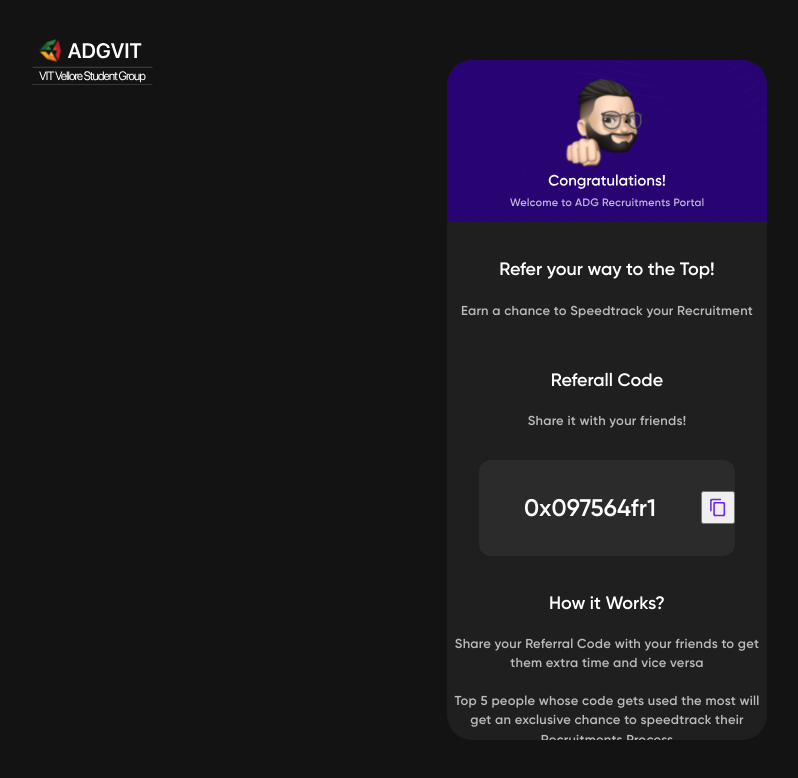
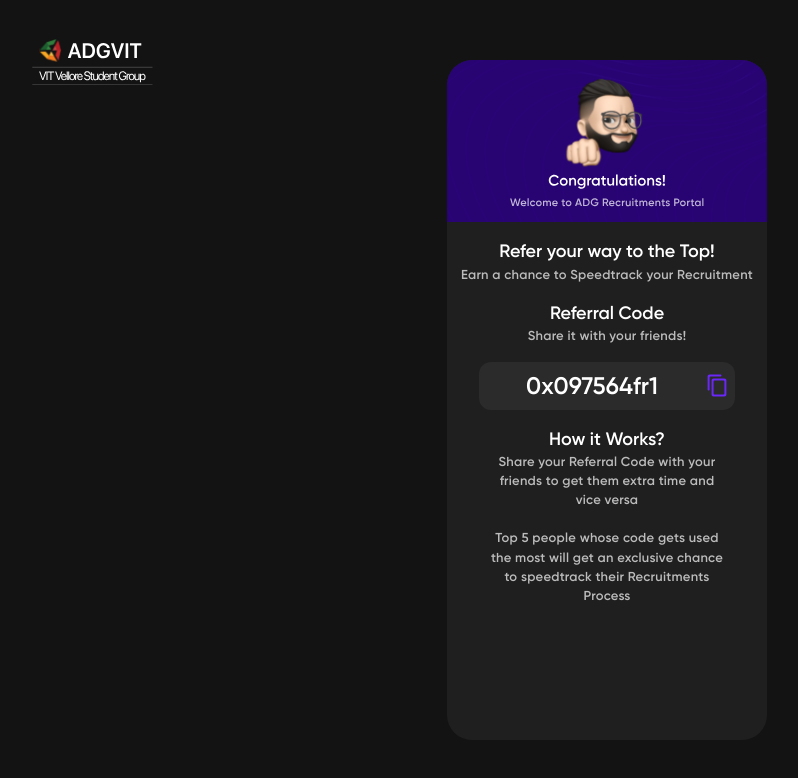
Before and after one commit to ANIRUDH-VADERA/Recruitment_Portal_ADG, a React (Create React App) app: page /referral in a window 1280 px wide. Shown: the top 778 px of the page, without its empty margins (33-831 px from the left). Built offline with nearby package versions, Linux system fonts and the light colour scheme.

Commit message:
Referral Card

```diff
--- a/src/Components/Referral/Referral.css
+++ b/src/Components/Referral/Referral.css
@@ -21,15 +21,15 @@
 	display: flex;
 	justify-content: center;
 	align-items: flex-start;
-  overflow: hidden;
-  /* margin-bottom: 5%; */
+	/* overflow: hidden; */
+	margin-bottom: 2%;
 }
 
 .top .svg {
 	width: 100%;
 }
 
-.body {
+.refer-body {
 	width: 100%;
 	/* height: 90%; */
 	display: flex;
@@ -37,10 +37,10 @@
 	justify-content: space-around;
 	align-items: center;
 	padding-bottom: 3%;
-  padding-top: 5%;
+	padding-top: 3%;
 }
 
-.body div {
+.refer-body div {
 	padding-bottom: 5%;
 }
 
@@ -49,6 +49,7 @@
 	font-size: 18px;
 	line-height: 147.2%;
 	text-align: center;
+	margin: 0;
 }
 
 p.body-sub {
@@ -58,6 +59,7 @@
 	text-align: center;
 	letter-spacing: 0.02em;
 	color: rgba(255, 255, 255, 0.7);
+	margin: 0;
 }
 
 .code {
@@ -75,30 +77,32 @@
 	flex-direction: row;
 	justify-content: stretch;
 	align-items: center;
+	margin: 0;
 }
 
 .code p {
 	/* margin-left: auto; */
 	flex-grow: 9;
+	margin: 0;
 }
 .code button {
 	padding-right: 2%;
 }
 
 .copy-code {
-  display: flex;
-  flex-direction: row;
 	font-size: 12px;
 	line-height: 19px;
 	font-family: GilroyMedium;
 	color: #6b27f8;
-  padding: 2%;
+	padding-right: 2%;
+  padding-bottom: 0% !important;
+	cursor: pointer;
+  display: flex;
+  justify-content: center;
+  align-items: center;
 }
 
 .body-end {
-  width: 100%;
-  text-align: center;
-  padding-left: 10%;
-  padding-right: 10%;
+	width: 75%;
 	padding-top: 5%;
 }
--- a/src/Components/Referral/Referral.js
+++ b/src/Components/Referral/Referral.js
@@ -10,7 +10,7 @@
 				<div className="top">
 					<HeadSVG />
 				</div>
-        <div className="body">
+				<div className="refer-body">
 					<div>
 						<p className="body-title">Refer your way to the Top!</p>
 						<p className="body-sub">
@@ -18,30 +18,30 @@
 						</p>
 					</div>
 					<div>
-            <p className="body-title">Referall Code</p>
+						<p className="body-title">Referral Code</p>
 						<p className="body-sub">Share it with your friends!</p>
 					</div>
 					<div className="code">
 						<p>0x097564fr1</p>
-            <button
-              type="submit"
+						<div
 							className="copy-code"
 							onClick={() => {
 								navigator.clipboard.writeText("Hello");
 							}}
 						>
 							<CopySVG />
-            </button>
+						</div>
 					</div>
 
 					<div className="body-end">
 						<p className="body-title">How it Works?</p>
 						<p className="body-sub">
-              Share your Referral Code with your friends to get them extra time
-              and vice versa
+							Share your Referral Code with your friends to get
+							them extra time and vice versa
 							<br /> <br />
-              Top 5 people whose code gets used the most will get an exclusive
-              chance to speedtrack their Recruitments Process
+							Top 5 people whose code gets used the most will get
+							an exclusive chance to speedtrack their Recruitments
+							Process
 						</p>
 					</div>
 					{/* Button Component */}
```
Also changed, not shown: src/Components/Referral/copy.svg. Lines whose indentation alone changed are shown as unchanged.
